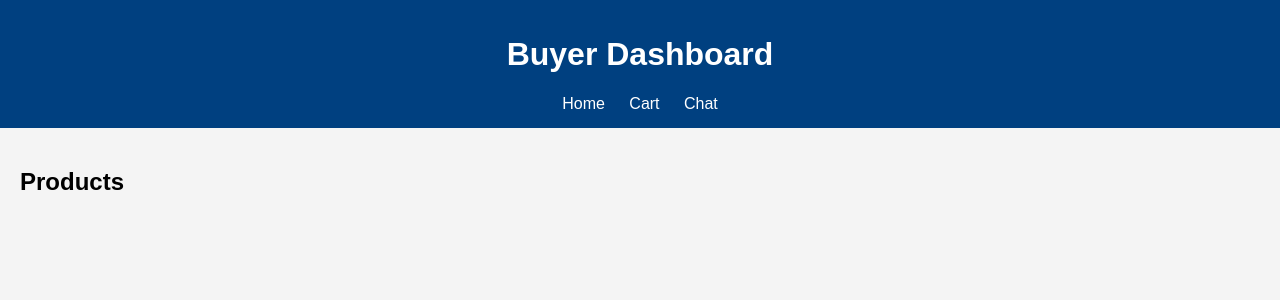
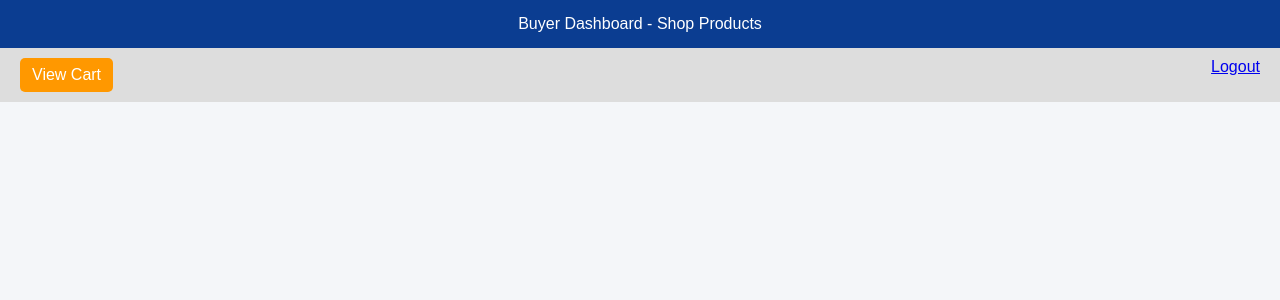
Before and after one commit to rez047/salesretailproject, a Flask app: page /buyer in a window 1280 px wide. Shown: the top 300 px of the page. Run offline with Flask 3, Linux system fonts and the light colour scheme; data that the repository does not hold is empty; parts of the project's set-up code (start-up, migrations or seed data) failed here and were passed over.

Commit message:
Update buyer_dashboard.html

```diff
--- a/templates/buyer_dashboard.html
+++ b/templates/buyer_dashboard.html
@@ -1,27 +1,102 @@
 <!DOCTYPE html>
 <html>
 <head>
-  <title>Buyer Dashboard</title>
-  <link rel="stylesheet" href="/static/css/style.css">
+    <title>Buyer Dashboard</title>
+
+    <style>
+        body {
+            font-family: Arial;
+            margin: 0;
+            background: #f4f6f9;
+        }
+
+        header {
+            background: #0b3d91;
+            color: white;
+            padding: 15px;
+            text-align: center;
+        }
+
+        .topbar {
+            display: flex;
+            justify-content: space-between;
+            padding: 10px 20px;
+            background: #ddd;
+        }
+
+        .container {
+            padding: 20px;
+        }
+
+        .grid {
+            display: grid;
+            grid-template-columns: repeat(auto-fit, minmax(220px, 1fr));
+            gap: 15px;
+        }
+
+        .card {
+            background: white;
+            padding: 15px;
+            border-radius: 10px;
+            box-shadow: 0 2px 6px rgba(0,0,0,0.1);
+            text-align: center;
+        }
+
+        .btn {
+            display: inline-block;
+            margin-top: 10px;
+            padding: 8px 12px;
+            background: green;
+            color: white;
+            text-decoration: none;
+            border-radius: 5px;
+        }
+
+        .cart-link {
+            background: #ff9800;
+            padding: 8px 12px;
+            border-radius: 5px;
+            color: white;
+            text-decoration: none;
+        }
+    </style>
 </head>
 
 <body>
 
 <header>
-  <h1>Buyer Dashboard</h1>
-  <nav>
-    <a href="/buyer">Home</a>
-    <a href="/cart">Cart</a>
-    <a href="/chat">Chat</a>
-  </nav>
+    Buyer Dashboard - Shop Products
 </header>
 
-<div class="container">
-  <h2>Products</h2>
-  <div id="products"></div>
+<div class="topbar">
+    <a href="/cart" class="cart-link">View Cart</a>
+    <a href="/logout">Logout</a>
 </div>
 
-<script src="/static/js/products.js"></script>
+<div class="container">
+
+    <div class="grid">
+
+        {% for product in products %}
+        <div class="card">
+
+            <h3>{{ product.name }}</h3>
+
+            <p>Price: {{ product.price }}</p>
+
+            <p>Stock: {{ product.stock }}</p>
+
+            <!-- FIXED ADD TO CART -->
+            <a class="btn" href="/cart/add/{{ product.id }}">
+                Add to Cart
+            </a>
+
+        </div>
+        {% endfor %}
+
+    </div>
+
+</div>
 
 </body>
 </html>
```
